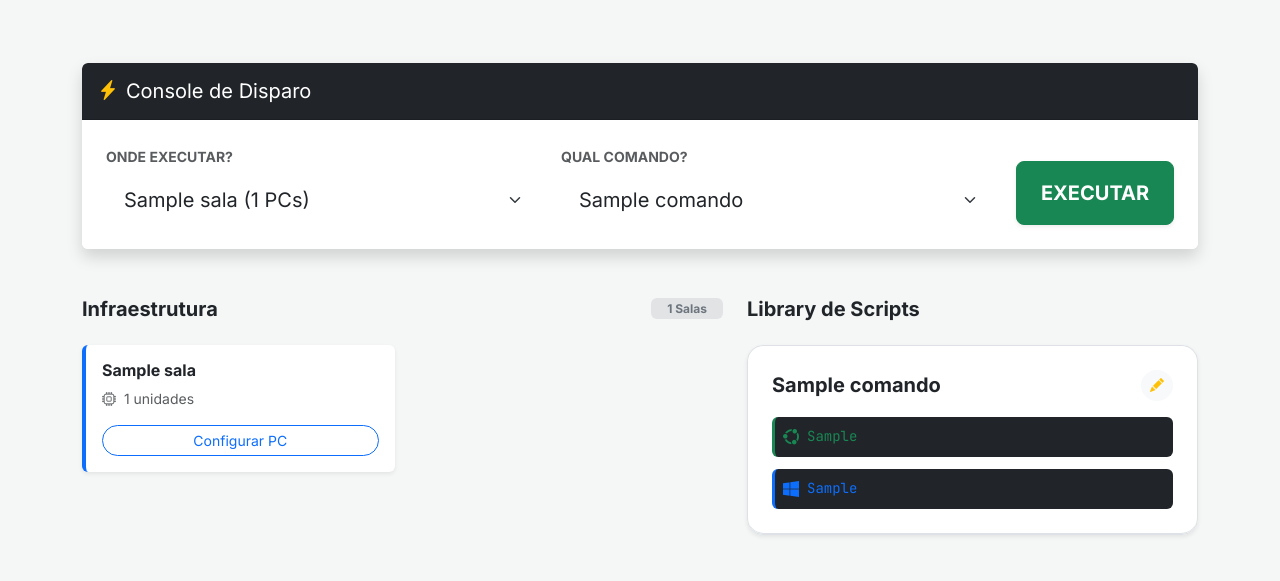
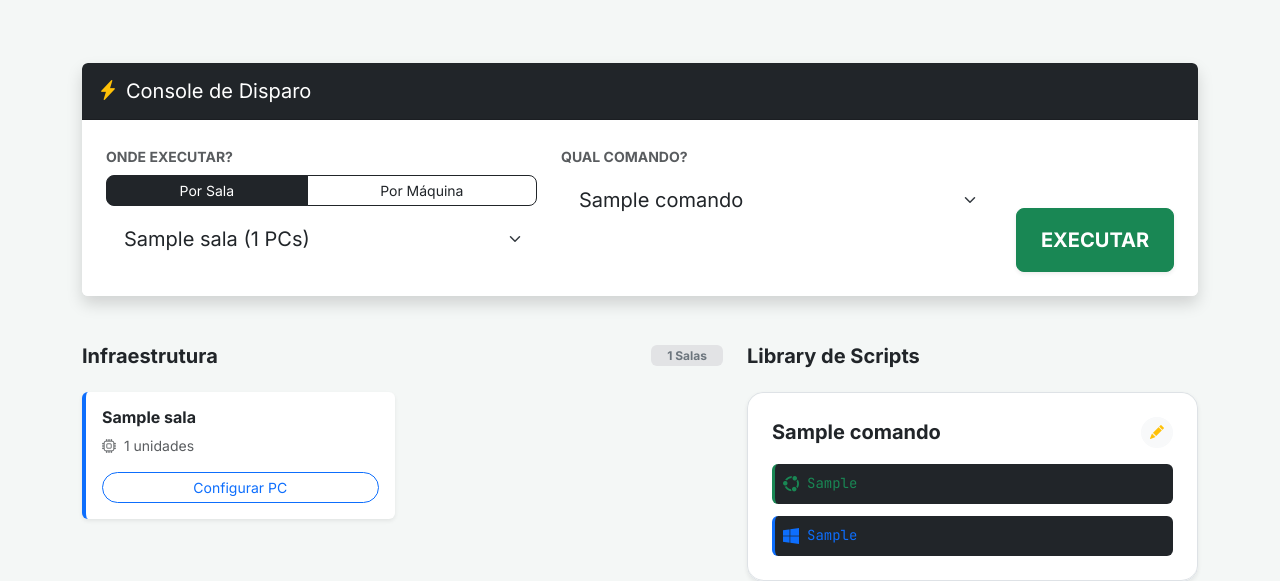
Before and after one commit to ehodiogo/NetCommander, a Django app: page / in a window 1280 px wide. Shown: the part 196-777 px from the top of the page. Run offline with Django 5.2, Linux system fonts and the light colour scheme; tables that the repository leaves empty hold one stand-in row (values such as "Sample post").

Commit message:
feat: opção de enviar comando apenas para um pc
OBS: testar mais vezes

```diff
--- a/core/urls.py
+++ b/core/urls.py
@@ -13,4 +13,5 @@ urlpatterns = [
     path('salas/<int:sala_id>/nova-maquina/', views.criar_maquina, name='criar_maquina_sala'),
     path('comando/editar/<int:comando_id>/', views.editar_comando, name='editar_comando'),
     path('comandos/novo/', views.criar_comando, name='criar_comando'),
+    path('api/executar_maquina/<int:maquina_id>/<int:comando_id>/', views.executar_maquina, name='executar_maquina'),
 ]
--- a/core/views.py
+++ b/core/views.py
@@ -112,3 +112,20 @@ def remover_maquina(request, sala_id, maquina_id):
 
     # Caso cheguem por GET, redirecionamos de volta à página da sala
     return redirect('sala_detail', sala_id=sala.id)
+
+
+# Atualização para poder escolher um computador específico ao invés de uma sala inteira
+def executar_maquina(request, maquina_id, comando_id):
+
+    maquina = get_object_or_404(Maquina, id=maquina_id)
+    comando = Comando.objects.get(id=comando_id)
+
+    arp_table = scan_arp()
+
+    resultados = executar_em_paralelo(
+        Maquina.objects.filter(id=maquina.id),
+        comando,
+        arp_table
+    )
+
+    return JsonResponse({"resultados": resultados})
--- a/templates/core/dashboard.html
+++ b/templates/core/dashboard.html
@@ -65,10 +65,20 @@
             <div class="row g-4">
                 <div class="col-md-5">
                     <label class="form-label fw-bold text-muted small text-uppercase">Onde executar?</label>
-                    <select id="sala" class="form-select form-select-lg custom-select">
+
+                    <div class="btn-group btn-group-sm mb-2 w-100" role="group">
+                        <button type="button" class="btn btn-outline-dark active" id="btn-modo-sala" onclick="setModo('sala')">Por Sala</button>
+                        <button type="button" class="btn btn-outline-dark" id="btn-modo-maquina" onclick="setModo('maquina')">Por Máquina</button>
+                    </div>
+
+                    <select id="sala" class="form-select form-select-lg custom-select mb-2" onchange="atualizarMaquinasDaSala()">
                         {% for s in salas %}
                             <option value="{{ s.id }}">{{ s.nome }} ({{ s.maquinas.count }} PCs)</option>
                         {% endfor %}
+                    </select>
+
+                    <select id="maquina" class="form-select form-select-lg custom-select d-none">
+                        <!-- preenchido via JS -->
                     </select>
                 </div>
                 <div class="col-md-5">
@@ -169,32 +179,79 @@
 
 <script>
 // Mantive sua lógica de JS, mas adicionei a estilização dos resultados dinâmicos
+// Atualização para poder escolher um computador específico ao invés de uma sala inteira
+
+let modoAtual = "sala";
+
+const salasMaquinas = {
+    {% for s in salas %}
+        "{{ s.id }}": [
+            {% for m in s.maquinas.all %}
+                { id: {{ m.id }}, nome: "{{ m.nome|escapejs }}", tipo_os: "{{ m.get_tipo_os_display|escapejs }}" }{% if not forloop.last %},{% endif %}
+            {% endfor %}
+        ]{% if not forloop.last %},{% endif %}
+    {% endfor %}
+};
+
+function atualizarMaquinasDaSala() {
+    const salaId = document.getElementById("sala").value;
+    const maquinaSelect = document.getElementById("maquina");
+    const maquinas = salasMaquinas[salaId] || [];
+    maquinaSelect.innerHTML = "";
+    if (maquinas.length === 0) {
+        maquinaSelect.innerHTML = `<option value="">Nenhuma máquina nesta sala</option>`;
+        return;
+    }
+    maquinas.forEach(m => {
+        const opt = document.createElement("option");
+        opt.value = m.id;
+        opt.textContent = `${m.nome} (${m.tipo_os})`;
+        maquinaSelect.appendChild(opt);
+    });
+}
+
+function setModo(modo) {
+    modoAtual = modo;
+    document.getElementById("btn-modo-sala").classList.toggle("active", modo === "sala");
+    document.getElementById("btn-modo-maquina").classList.toggle("active", modo === "maquina");
+
+    document.getElementById("sala").classList.remove("d-none");
+
+    document.getElementById("maquina").classList.toggle("d-none", modo !== "maquina");
+
+    if (modo === "maquina") {
+        atualizarMaquinasDaSala();
+    }
+}
+
 function executar() {
-    const salaId = document.getElementById("sala").value;
     const comandoId = document.getElementById("comando").value;
     const areaResultados = document.getElementById("area-resultados");
     const tabelaBody = document.querySelector("#tabela tbody");
-
-    if(!salaId || !comandoId) return alert("Selecione sala e comando!");
-
+    let url;
+    if (modoAtual === "sala") {
+        const salaId = document.getElementById("sala").value;
+        if (!salaId || !comandoId) return alert("Selecione sala e comando!");
+        url = `/api/executar/${salaId}/${comandoId}/`;
+    } else {
+        const maquinaId = document.getElementById("maquina").value;
+        if (!maquinaId || !comandoId) return alert("Selecione a máquina e o comando!");
+        url = `/api/executar_maquina/${maquinaId}/${comandoId}/`;
+    }
     areaResultados.classList.remove("d-none");
     tabelaBody.innerHTML = `<tr><td colspan="5" class="text-center py-5"><div class="spinner-grow text-primary"></div><p class="mt-2 text-muted">Aguardando resposta das máquinas...</p></td></tr>`;
-
-    fetch(`/api/executar/${salaId}/${comandoId}/`)
+    fetch(url)
         .then(res => res.json())
         .then(data => {
             tabelaBody.innerHTML = "";
             data.resultados.forEach(r => {
                 let row = document.createElement("tr");
                 row.className = "border-bottom";
-
                 let corStatus = "bg-secondary";
                 if (r.status === "sucesso") corStatus = "bg-success";
                 if (r.status === "erro") corStatus = "bg-danger";
                 if (r.status === "offline") corStatus = "bg-warning text-dark";
-
                 let osIcon = r.os === "debian" ? '<i class="bi bi-ubuntu text-danger"></i>' : '<i class="bi bi-windows text-info"></i>';
-
                 row.innerHTML = `
                     <td class="ps-3"><span class="fw-bold text-dark">${r.maquina}</span></td>
                     <td><code class="text-primary">${r.ip || '--'}</code></td>
```
